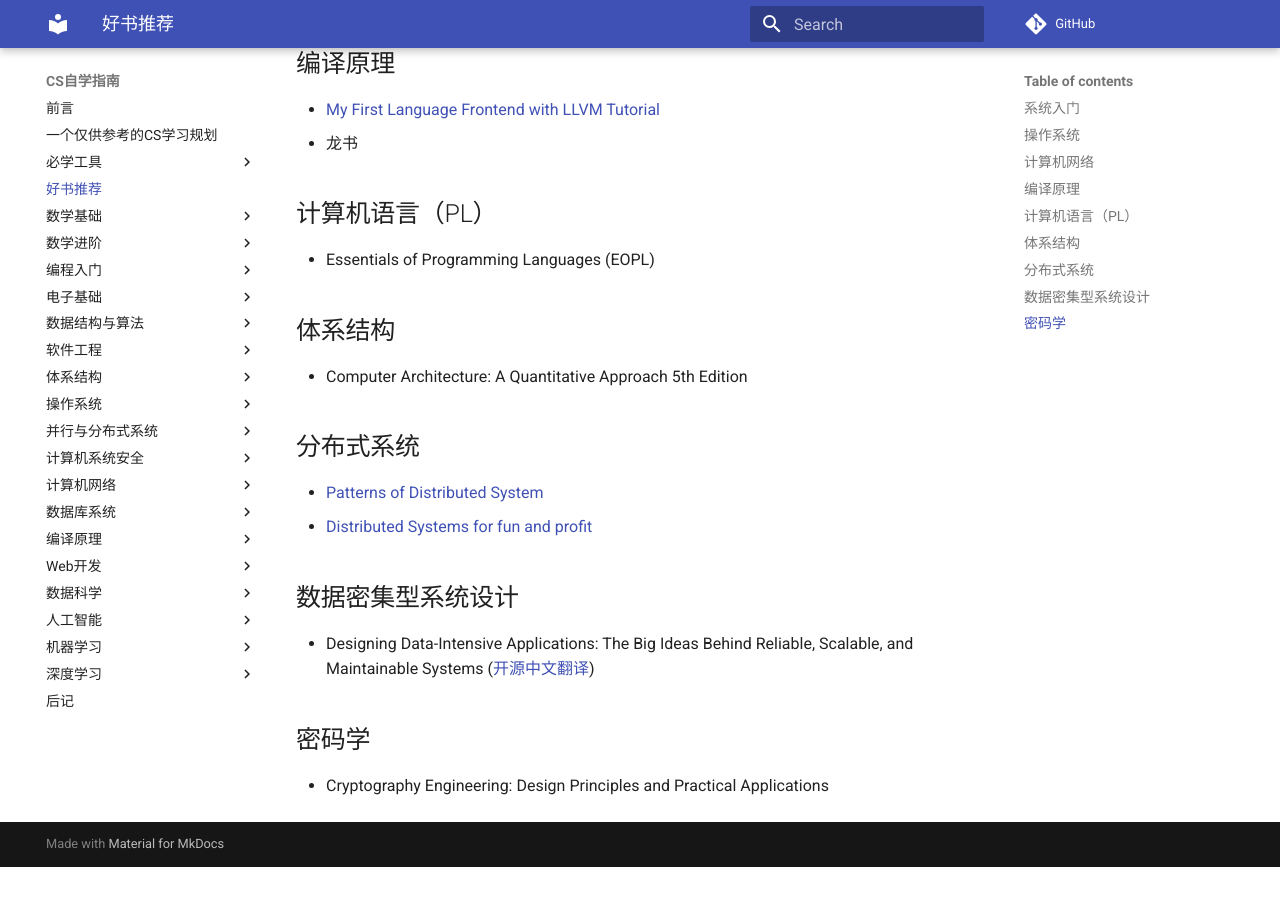
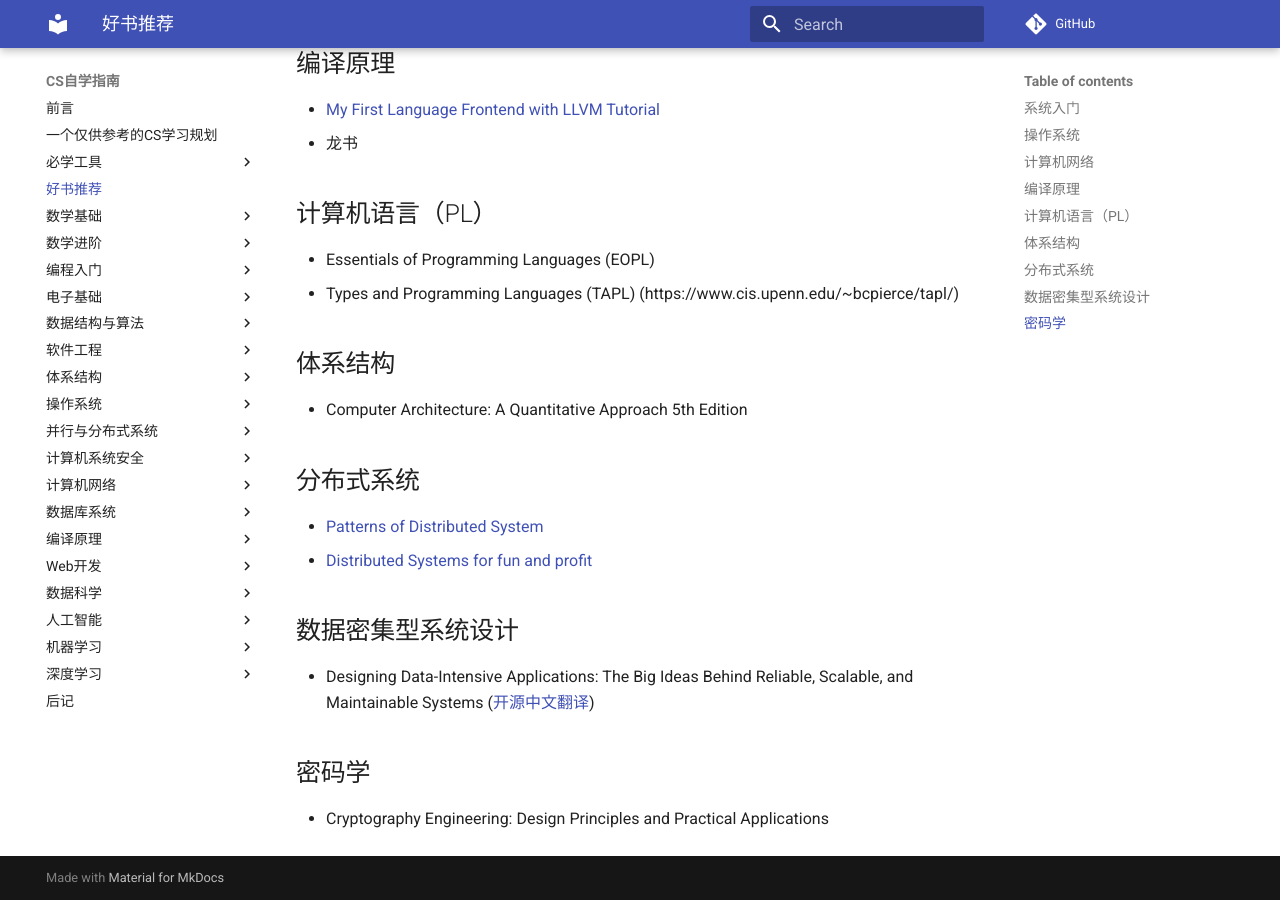
Before and after one commit to PKUFlyingPig/cs-self-learning, an MkDocs documentation site: the page built from docs/好书推荐.md, in a window 1280 px wide and 900 px high, scrolled down 717 px. Built offline with MkDocs 1.6.1 and Material for MkDocs 9.7.7, drawn with Linux system fonts in a browser that asks for light colours; comment, search, counter and statistics services are not loaded; before the commit the page ends 1584 px from its top, so only the background shows below that.

Commit message:
add tapl

```diff
--- a/docs/好书推荐.md
+++ b/docs/好书推荐.md
@@ -16,6 +16,7 @@
 - 龙书
 ## 计算机语言（PL）
 - Essentials of Programming Languages (EOPL)
+- Types and Programming Languages (TAPL) (https://www.cis.upenn.edu/~bcpierce/tapl/)
 ## 体系结构
 - Computer Architecture: A Quantitative Approach 5th Edition
 ## 分布式系统
```
